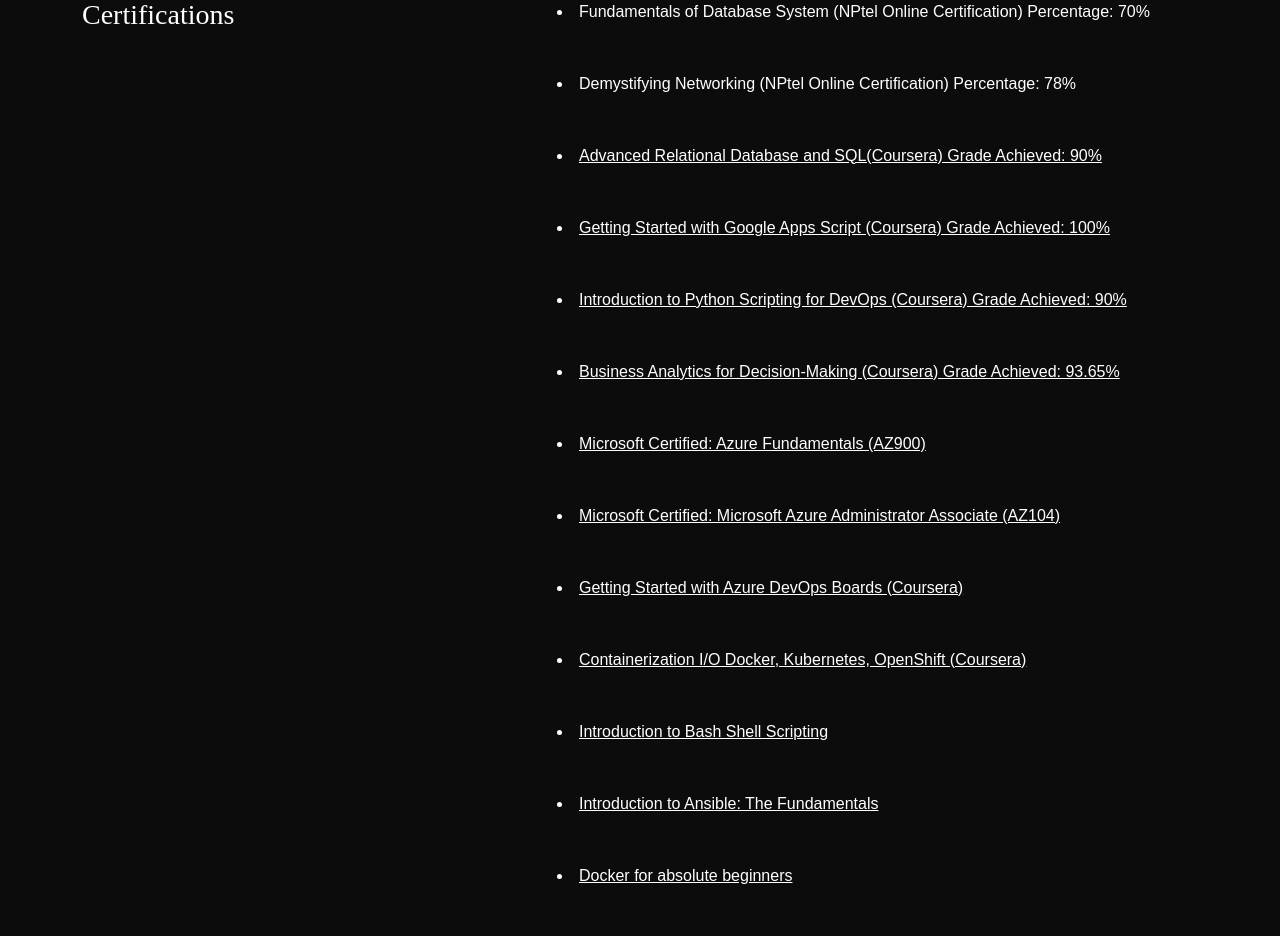
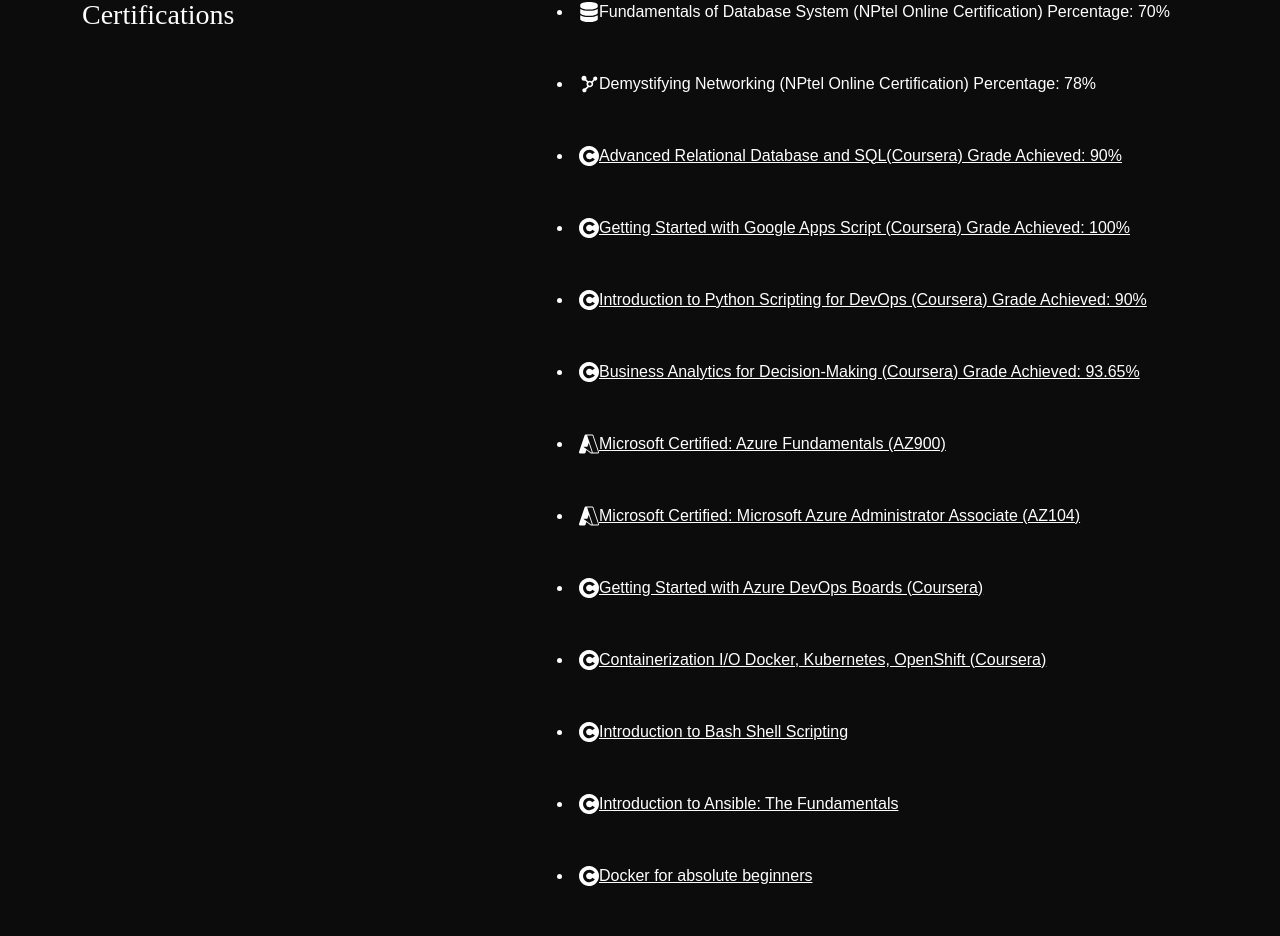
Before and after one commit to jebarobert/my-portfolio, a React (Create React App) app: page /about in a window 1280 px wide. Shown: the part 4012-4948 px from the top of the page. Built offline with nearby package versions, Linux system fonts and the light colour scheme.

Commit message:
Icons updated

```diff
--- a/src/content_option.js
+++ b/src/content_option.js
@@ -1,6 +1,7 @@
-import { SiAnsible, SiKubernetes, SiPowershell, SiMicrosoftazure, SiTerraform, SiMysql, SiVault } from "react-icons/si";
+import { SiAnsible, SiKubernetes, SiPowershell, SiMicrosoftazure, SiTerraform, SiMysql, SiVault, SiUdemy, SiCoursera } from "react-icons/si";
 import { DiJenkins } from "react-icons/di";
-import { FaGitlab, FaReact, FaDocker, FaPython, FaAws, FaBootstrap } from "react-icons/fa";
+import { BiSolidNetworkChart } from "react-icons/bi";
+import { FaGitlab, FaReact, FaDocker, FaPython, FaAws, FaBootstrap, FaSuitcase, FaDatabase } from "react-icons/fa";
 import { TbApi } from "react-icons/tb";
 import AZ900 from "../src/Images/AZ-900.png";
 import AZ104 from "../src/Images/AZ-104.png";
@@ -177,58 +178,78 @@
  },
 ];
 const certificates = [
-    {description1: "LTI Certified Cloud & Infrastructure Services Professional",},
-    {description1: "Fundamentals of Database System (NPtel Online Certification) Percentage: 70%",},
-    {description1: "Demystifying Networking (NPtel Online Certification) Percentage: 78%",},
-    {description1: "Advanced Relational Database and SQL(Coursera) Grade Achieved: 90%",
+    {icon: <FaSuitcase size={20}/>,
+    description1: "LTI Certified Cloud & Infrastructure Services Professional",},
+    {icon: <FaDatabase size={20}/>,
+    description1: "Fundamentals of Database System (NPtel Online Certification) Percentage: 70%",},
+    {icon: <BiSolidNetworkChart size={20}/>,
+    description1: "Demystifying Networking (NPtel Online Certification) Percentage: 78%",},
+    {icon: <SiCoursera  size={20}/>,
+    description1: "Advanced Relational Database and SQL(Coursera) Grade Achieved: 90%",
      link: "https://www.coursera.org/account/accomplishments/certificate/M4VYWPKKHUKT",
     },
-    {description1: "Getting Started with Google Apps Script (Coursera) Grade Achieved: 100%",
+    {icon: <SiCoursera  size={20}/>,
+    description1: "Getting Started with Google Apps Script (Coursera) Grade Achieved: 100%",
      link: "https://www.coursera.org/account/accomplishments/certificate/V9BMXBF787W9",
     },
-    {description1: "Introduction to Python Scripting for DevOps (Coursera) Grade Achieved: 90%",
+    {icon: <SiCoursera  size={20}/>,
+    description1: "Introduction to Python Scripting for DevOps (Coursera) Grade Achieved: 90%",
      link: "https://www.coursera.org/account/accomplishments/certificate/EU2D6PZHLJX3",
     },
-    {description1: "Business Analytics for Decision-Making (Coursera) Grade Achieved: 93.65%",
+    {icon: <SiCoursera  size={20}/>,
+    description1: "Business Analytics for Decision-Making (Coursera) Grade Achieved: 93.65%",
      link: "https://www.coursera.org/account/accomplishments/certificate/P8M6ASR55DFK",
     },
-    {description1: "Microsoft Certified: Azure Fundamentals (AZ900)",
+    {icon: <SiMicrosoftazure  size={20}/>,
+    description1: "Microsoft Certified: Azure Fundamentals (AZ900)",
      link: "https://www.credly.com/badges/dd849a08-d37f-42db-862d-8061906289c9?source=linked_in_profile",
     },
-    {description1: "Microsoft Certified: Microsoft Azure Administrator Associate (AZ104)",
+    {icon: <SiMicrosoftazure  size={20}/>,
+    description1: "Microsoft Certified: Microsoft Azure Administrator Associate (AZ104)",
      link: "https://www.credly.com/badges/d702e8e6-a494-4776-878e-74017879e544?source=linked_in_profile",
     },
-    {description1: "Getting Started with Azure DevOps Boards (Coursera)",
+    {icon: <SiCoursera  size={20}/>,
+    description1: "Getting Started with Azure DevOps Boards (Coursera)",
      link: "https://www.coursera.org/account/accomplishments/certificate/452VL9CTTGGB",
     },
-    {description1: "Containerization I/O Docker, Kubernetes, OpenShift (Coursera)",
+    {icon: <SiCoursera  size={20}/>,
+    description1: "Containerization I/O Docker, Kubernetes, OpenShift (Coursera)",
      link: "https://www.coursera.org/account/accomplishments/certificate/4NHNMQVPBAFF",
     },
-    {description1: "Introduction to Bash Shell Scripting",
+    {icon: <SiCoursera  size={20}/>,
+    description1: "Introduction to Bash Shell Scripting",
      link: "https://www.coursera.org/account/accomplishments/certificate/ENYRV23YDDVU",
     },
-    {description1: "Introduction to Ansible: The Fundamentals",
+    {icon: <SiCoursera  size={20}/>,
+    description1: "Introduction to Ansible: The Fundamentals",
      link: "https://www.coursera.org/account/accomplishments/certificate/N34DAFU89DHZ",
     },
-    {description1: "Docker for absolute beginners",
+    {icon: <SiCoursera  size={20}/>,
+    description1: "Docker for absolute beginners",
      link: "https://www.coursera.org/account/accomplishments/verify/84MQ9ZRAE36T",
     },
-    {description1: "Jenkins : Automating your delivery pipeline",
+    {icon: <SiCoursera  size={20}/>,
+    description1: "Jenkins : Automating your delivery pipeline",
     link: "https://www.coursera.org/account/accomplishments/certificate/7PE5CSGLM79S",
     },
-    {description1: "Complete DevOps Ansible Automation Training (Udemy)",
+    {icon: <SiUdemy  size={20}/>,
+    description1: "Complete DevOps Ansible Automation Training (Udemy)",
     link: "https://www.udemy.com/certificate/UC-c27db1c0-ec6e-44cb-aee1-89e10ca8d199/",
     },
-    {description1: "Ansible Tower Overview (Udemy)",
+    {icon: <SiUdemy  size={20}/>,
+    description1: "Ansible Tower Overview (Udemy)",
     link: "https://www.udemy.com/certificate/UC-4866d158-15ba-4e60-b5e2-c61ac40ea5a6/",
     },
-    {description1: "Ansible Advanced - Hands-On - DevOps (Udemy)",
+    {icon: <SiUdemy  size={20}/>,
+    description1: "Ansible Advanced - Hands-On - DevOps (Udemy)",
     link: "https://www.udemy.com/certificate/UC-aa6c9a9c-785a-4d6f-9663-d86b4c75a310/",
     },
-    {description1: "create a Jira SCRUM project",
+    {icon: <SiCoursera  size={20}/>,
+    description1: "create a Jira SCRUM project",
     link: "https://www.coursera.org/account/accomplishments/verify/TBE8C56E63UP?utm_source=link&utm_medium=certificate&utm_content=cert_image&utm_campaign=pdf_header_button&utm_product=project",
     },
-    {description1: "Terraform on Azure (Udemy)",
+    {icon: <SiUdemy  size={20}/>,
+    description1: "Terraform on Azure (Udemy)",
     link: "https://capgemini.udemy.com/certificate/UC-a251d43a-52ac-49d6-8198-eb5636526a14/",
     },
     ];
--- a/src/pages/about/index.js
+++ b/src/pages/about/index.js
@@ -140,7 +140,7 @@
             {certificates.map((data, i) => {
               return (
                 <div className="service_ py-4" key={i}>
-                  <li className="service_desc"><a href={data.link}>{data.description1}</a></li>
+                  <li className="service_desc">{data.icon}<a href={data.link}>{data.description1}</a></li>
                 </div>
               );
             })}
```
